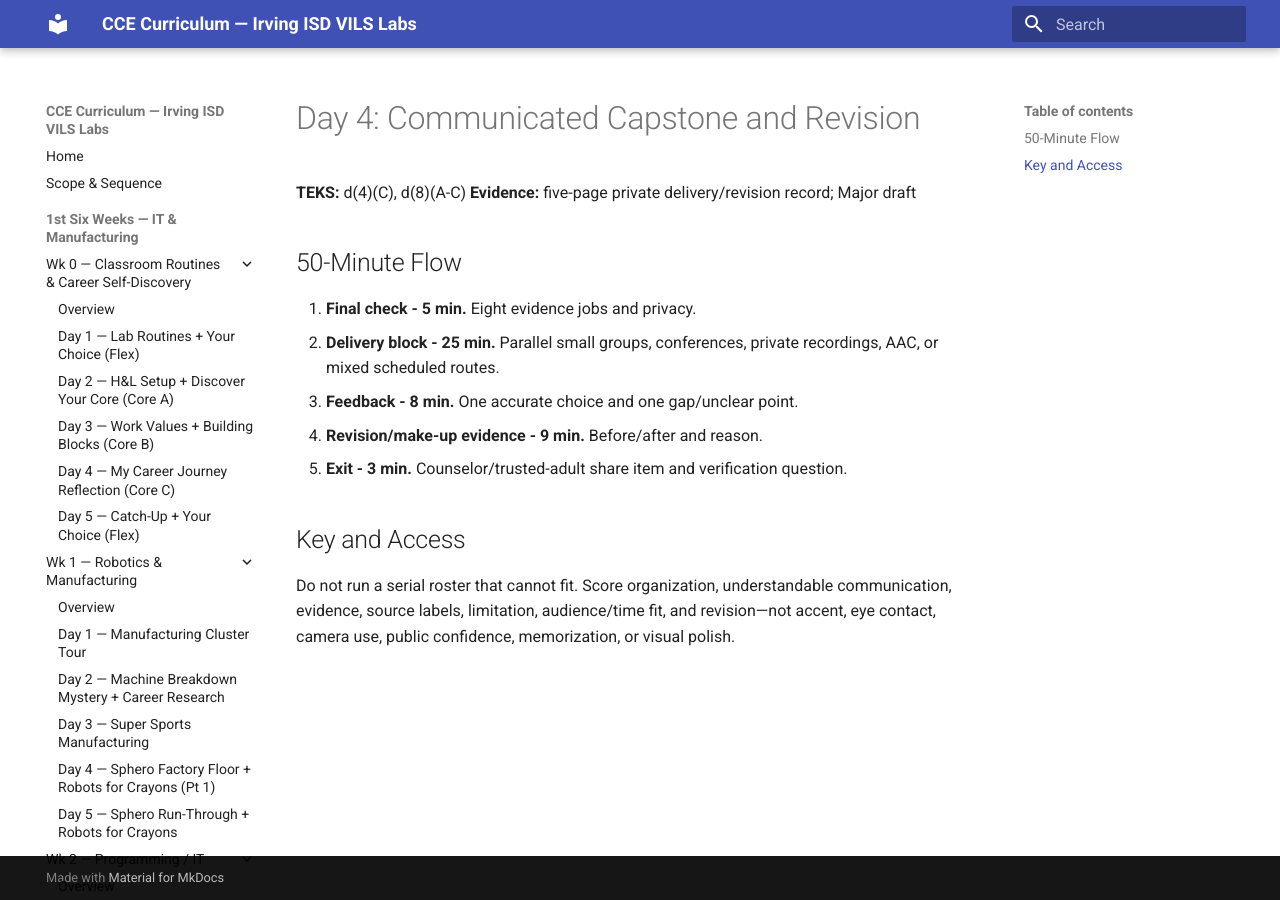
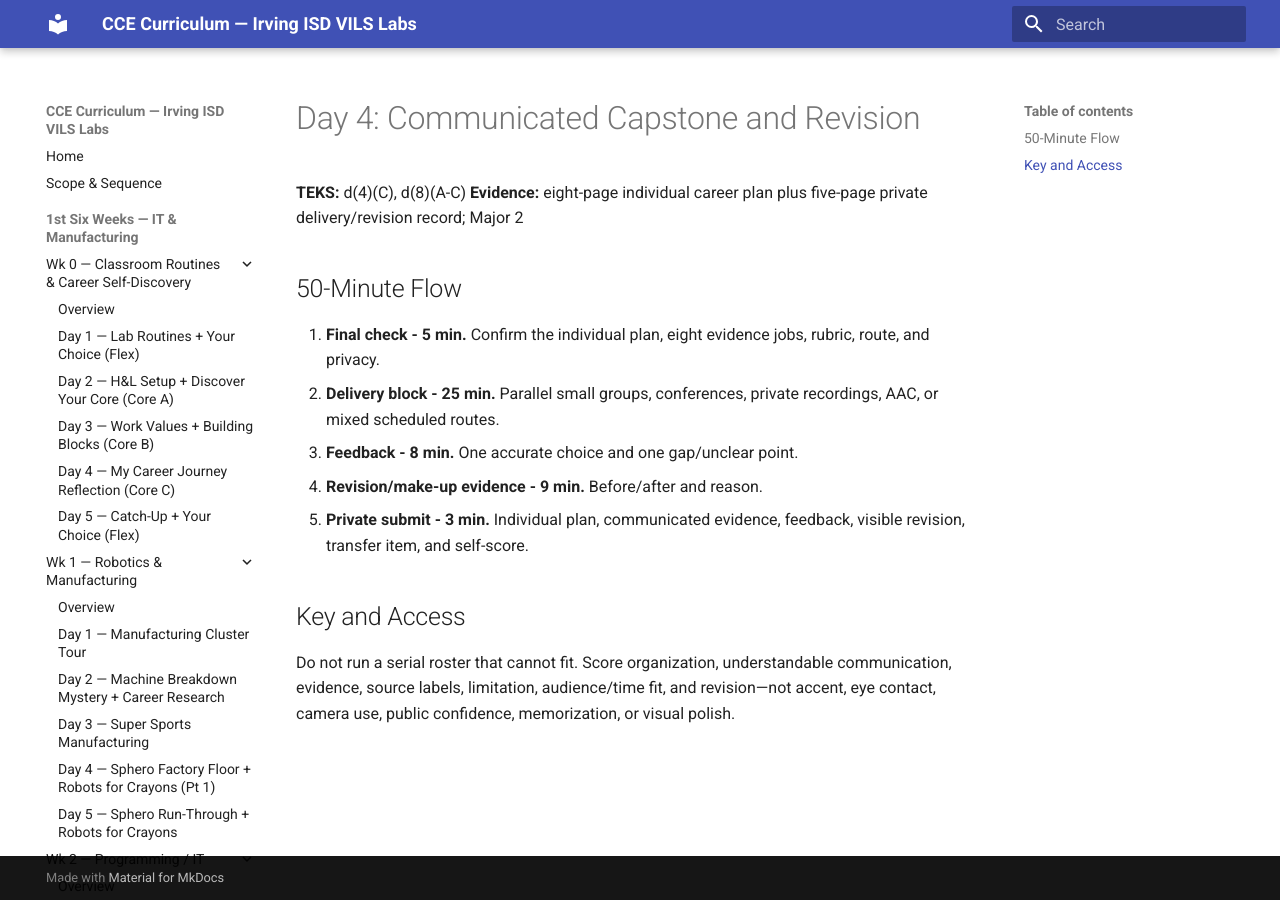
Before and after one commit to elbrielle/cce-curriculum, an MkDocs documentation site: the page built from docs/6sw/wk6-capstone/day4.md, in a window 1280 px wide. Built offline with MkDocs 1.6.1 and Material for MkDocs 9.7.7, drawn with Linux system fonts in a browser that asks for light colours; the version menu is left out.

Commit message:
Align final capstone major evidence

```diff
--- a/docs/6sw/wk6-capstone/day4.md
+++ b/docs/6sw/wk6-capstone/day4.md
@@ -1,15 +1,15 @@
 # Day 4: Communicated Capstone and Revision
 
 **TEKS:** d(4)(C), d(8)(A-C)
-**Evidence:** five-page private delivery/revision record; Major draft
+**Evidence:** eight-page individual career plan plus five-page private delivery/revision record; Major 2
 
 ## 50-Minute Flow
 
-1. **Final check - 5 min.** Eight evidence jobs and privacy.
+1. **Final check - 5 min.** Confirm the individual plan, eight evidence jobs, rubric, route, and privacy.
 2. **Delivery block - 25 min.** Parallel small groups, conferences, private recordings, AAC, or mixed scheduled routes.
 3. **Feedback - 8 min.** One accurate choice and one gap/unclear point.
 4. **Revision/make-up evidence - 9 min.** Before/after and reason.
-5. **Exit - 3 min.** Counselor/trusted-adult share item and verification question.
+5. **Private submit - 3 min.** Individual plan, communicated evidence, feedback, visible revision, transfer item, and self-score.
 
 ## Key and Access
 
```
Also changed, not shown: docs/6sw/wk6-capstone/overview.md (+2 -2 lines), 3 other files.
